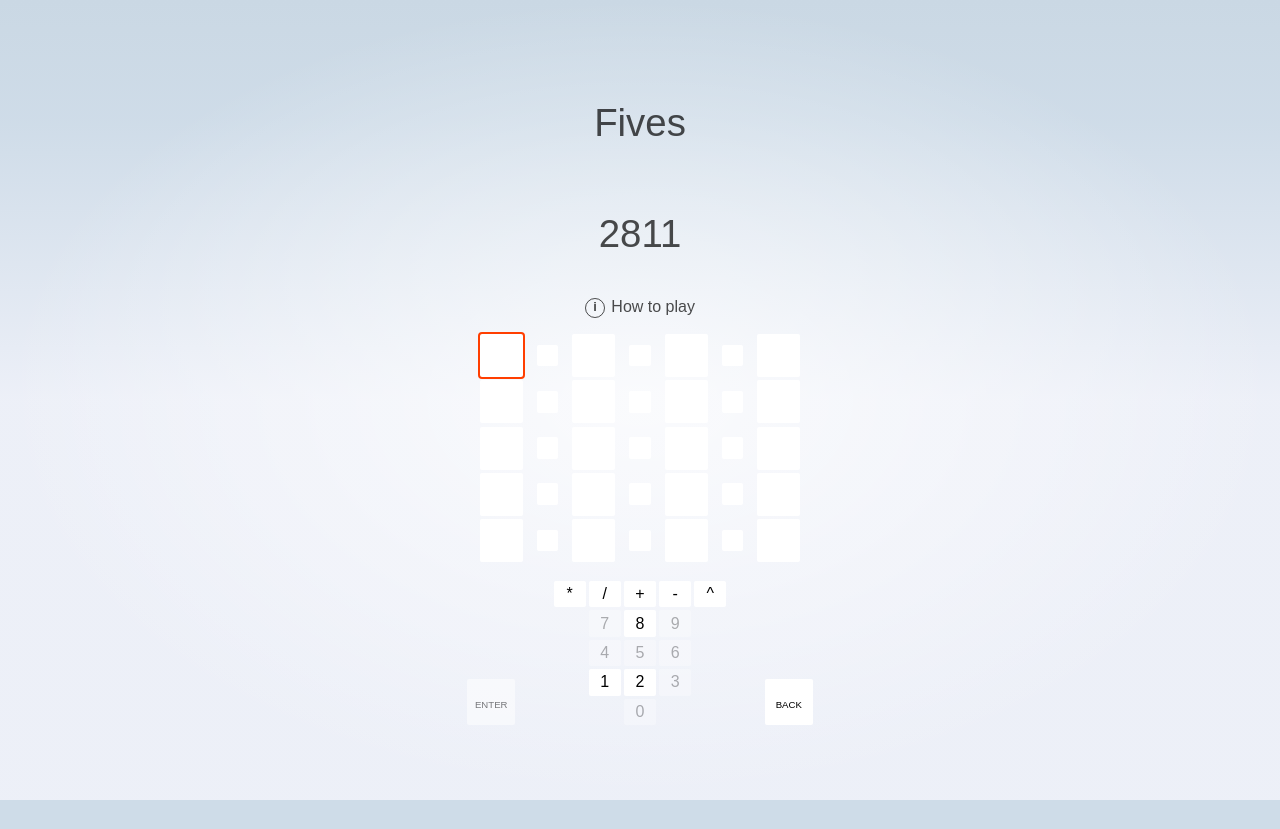
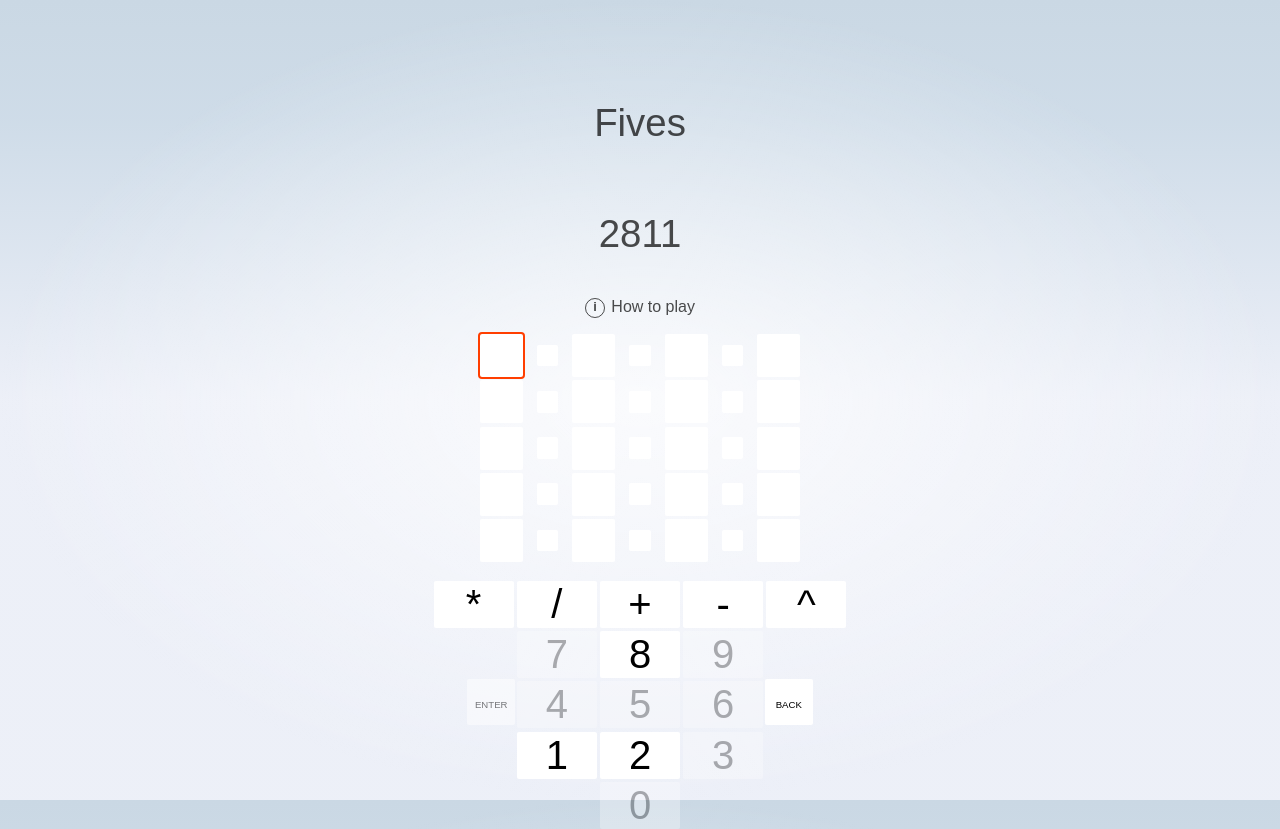
Before and after one commit to mgelfius/fives, a SvelteKit app: page / in a window 1280 px wide. Before the commit the page ends 800 px from the top, so only its background shows below. Built offline with nearby package versions, Linux system fonts and the light colour scheme; no server answers.

Commit message:
increase button size

```diff
--- a/src/routes/+page.svelte
+++ b/src/routes/+page.svelte
@@ -356,7 +356,7 @@
 
 	.keyboard button,
 	.keyboard button:disabled {
-		--size: min(8vw, 4vh, 40px);
+		--size: min(12vw, 10vh, 80px);
 		background-color: white;
 		color: black;
 		width: var(--size);
@@ -374,6 +374,7 @@
 
 	.keyboard button[data-key="enter"],
 	.keyboard button[data-key="backspace"] {
+		--size: min(8vw, 4vh, 40px);
 		position: absolute;
 		bottom: 0;
 		width: calc(1.5 * var(--size));
```
